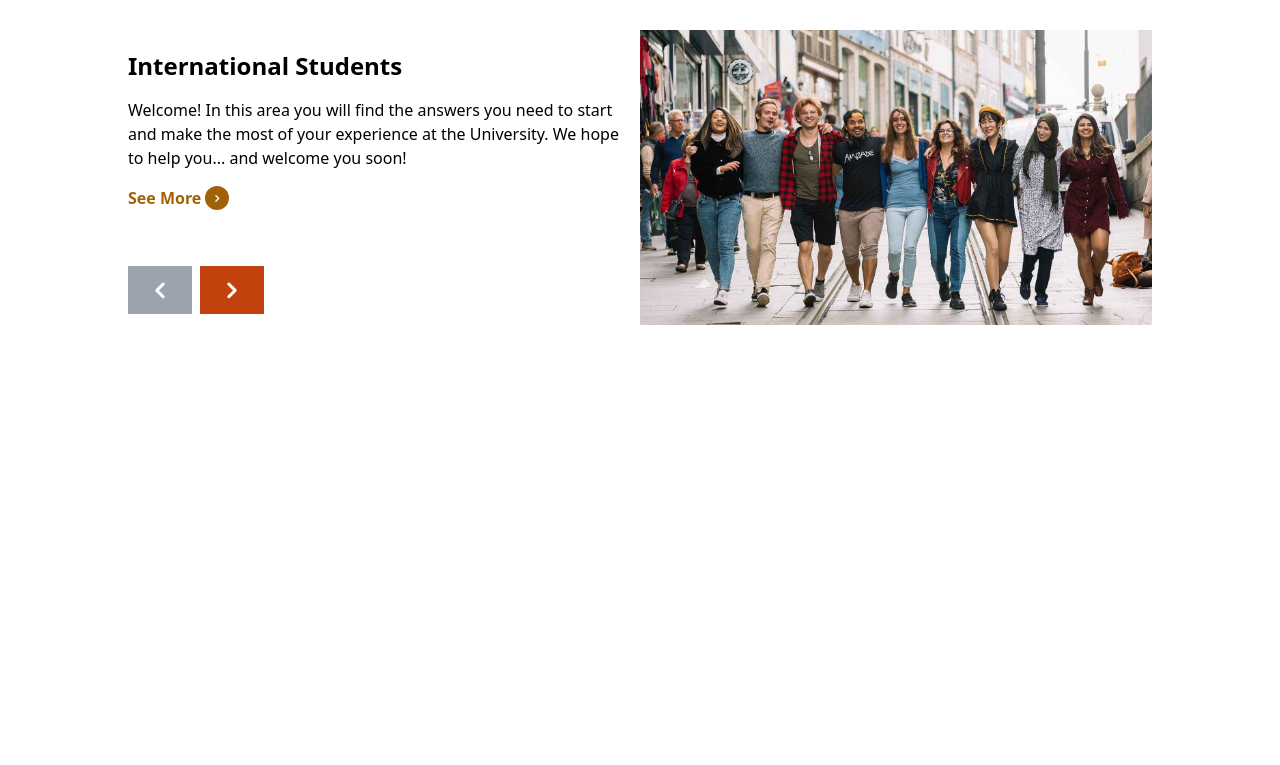
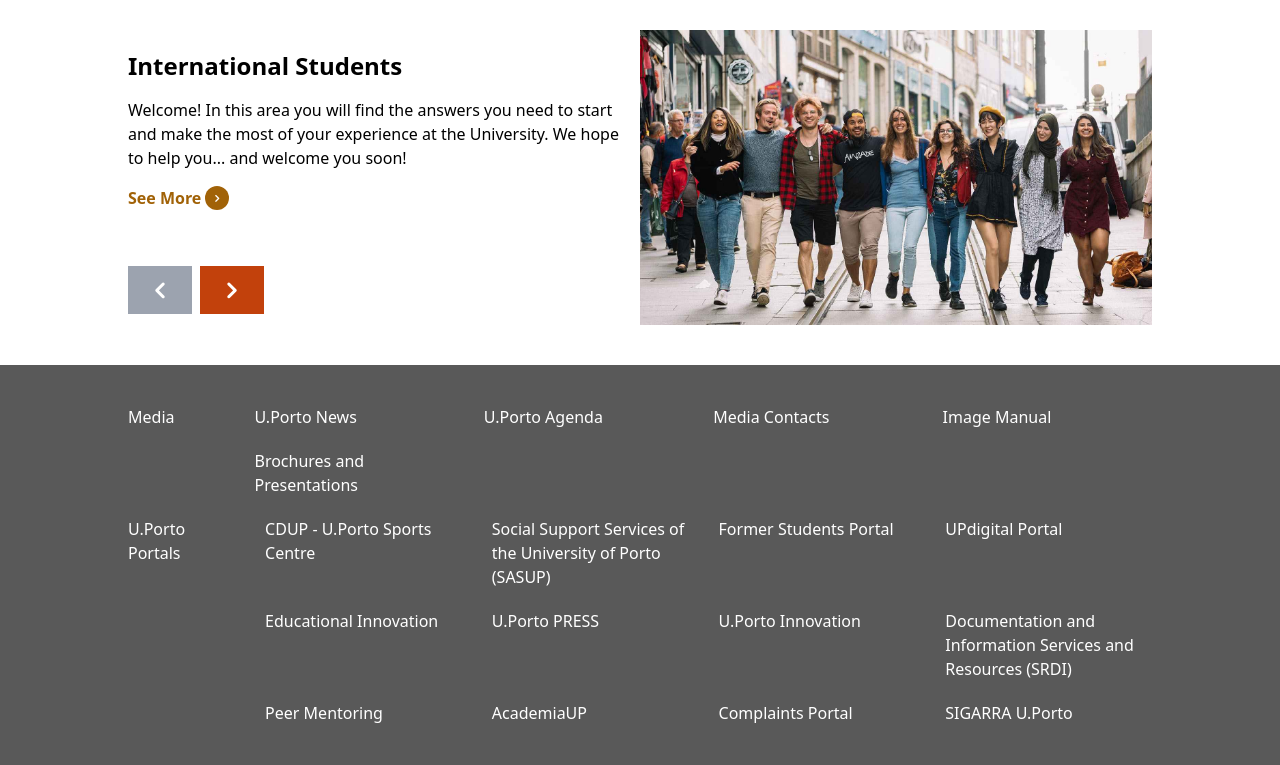
Before and after one commit to VictorMugisha/tailwind-cloning-gate, a website built with Vite: page index.html in a window 1280 px wide. Shown: the part 4272-5037 px from the top of the page. Before the commit the page ends 4637 px from the top, so only its background shows below. Built offline with nearby package versions, Linux system fonts and the light colour scheme; files whose address does not match are found by name.

Commit message:
Started footer

```diff
--- a/index.html
+++ b/index.html
@@ -305,6 +305,39 @@
         </div>
       </section>
 
+
+      <!-- FOOTER -->
+      <footer class="py-10 px-6 lg:px-32 flex flex-col items-start gap-5 text-white bg-customTransparentBlack">
+        <div class="flex flex-col items-start gap-3 md:flex-row md:gap-20">
+          <h2>Media</h2>
+          <div class="grid grid-cols-1 md:grid-cols-4 gap-5">
+            <a href="">U.Porto News</a>
+            <a href="">U.Porto Agenda</a>
+            <a href="">Media Contacts</a>
+            <a href="">Image Manual</a>
+            <a href="">Brochures and Presentations</a>
+          </div>
+        </div>
+
+        <div class="flex flex-col items-start gap-3 md:flex-row md:gap-20">
+          <h2>U.Porto Portals</h2>
+          <div class="grid grid-cols-1 md:grid-cols-4 gap-5">
+            <a href="#">CDUP - U.Porto Sports Centre</a>
+            <a href="#">Social Support Services of the University of Porto (SASUP)</a>
+            <a href="#">Former Students Portal</a>
+            <a href="#">UPdigital Portal</a>
+            <a href="#">Educational Innovation</a>
+            <a href="#">U.Porto PRESS</a>
+            <a href="#">U.Porto Innovation</a>
+            <a href="#">Documentation and Information Services and Resources (SRDI)</a>
+            <a href="#">Peer Mentoring</a>
+            <a href="#">AcademiaUP</a>
+            <a href="#">Complaints Portal</a>
+            <a href="#">SIGARRA U.Porto</a>
+          </div>
+        </div>
+      </footer>
+
     </section>
   </body>
 </html>
```
